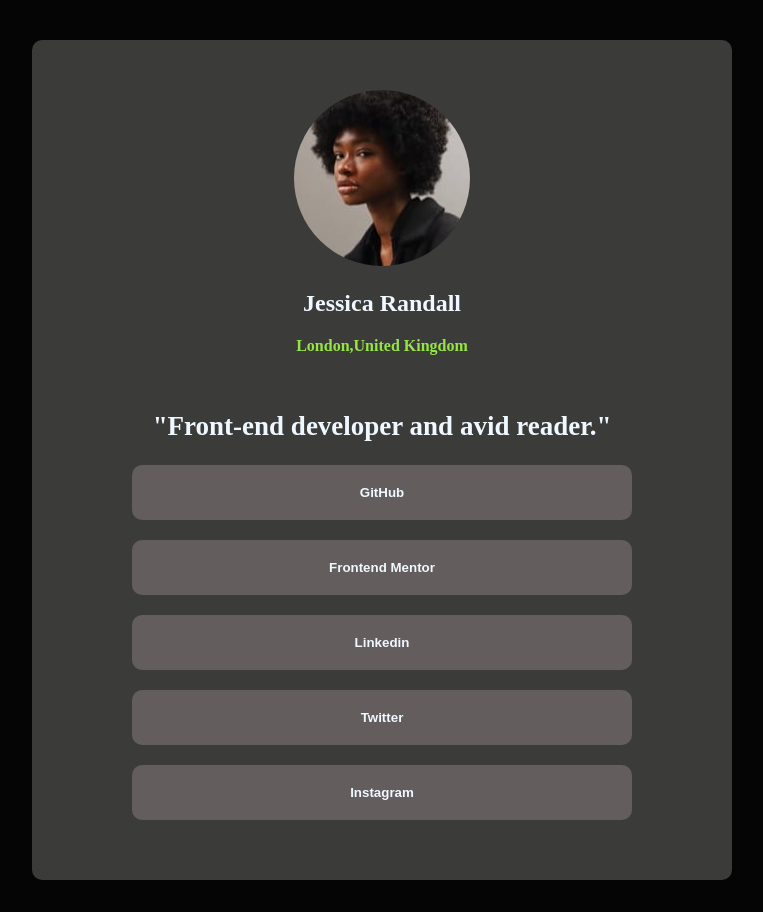
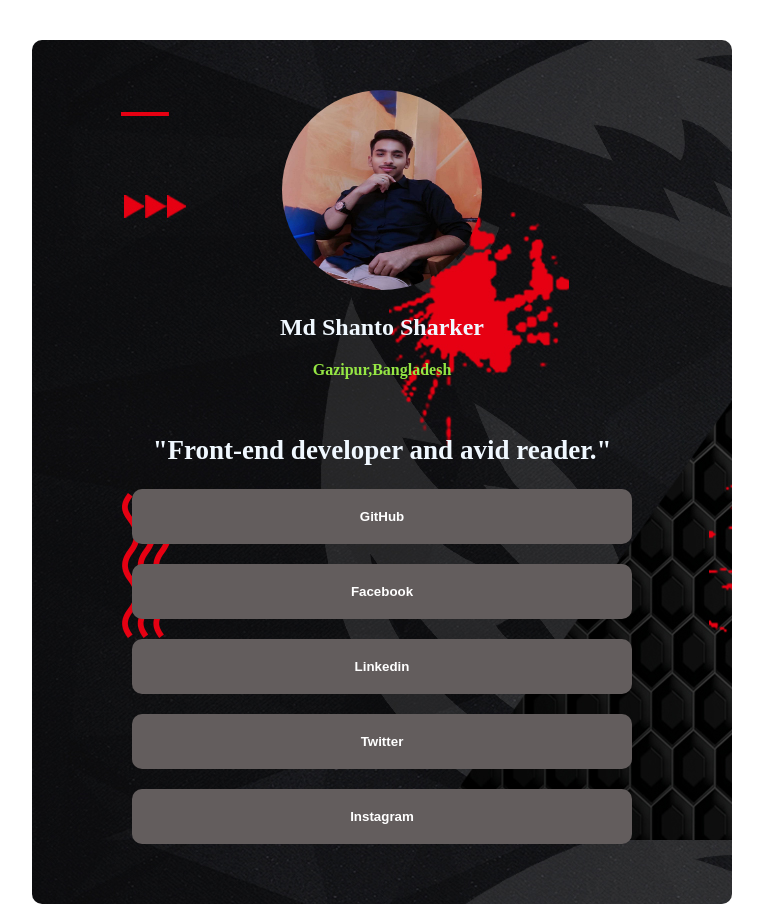
Before and after one commit to Md-Shanto-Sharker/social-link-profile-2025-, a plain HTML site: page index.html in a window 1280 px wide. Shown: the whole page, without its empty margins (258-1021 px from the left). Before the commit the page ends 888 px from the top, so only its background shows below. Drawn offline with Linux system fonts and the light colour scheme; a web font is replaced by a local one.

Commit message:
added new

```diff
--- a/index.html
+++ b/index.html
@@ -12,12 +12,12 @@
 <body>
     <section class="section">
     <div class="picture-div">
-        <img class="picture" src="assets/images/avatar-jessica.jpeg" alt="">
+        <img class="picture" src="assets/images/shanto.jpg" alt="">
     </div>
 
     <div class="picture-div">
-        <h1 class="header reader">Jessica Randall</h1>
-        <p class="para1 reader">London,United Kingdom</p>
+        <h1 class="header reader">Md Shanto Sharker</h1>
+        <p class="para1 reader">Gazipur,Bangladesh</p>
     </div>
 
     <br>
@@ -26,23 +26,23 @@
     </div>
 
     <!-- Github -->
-        <button class="btn" type="button">GitHub</button>
+        <button class="btn" type="button"><a href="https://github.com/Md-Shanto-Sharker?tab=overview&from=2025-01-01&to=2025-01-04">GitHub</a></button>
 
         <br>
     <!-- Frontend Mentor -->
-        <button class="btn" type="button">Frontend Mentor</button>
+        <button class="btn" type="button"><a href="https://www.facebook.com/mdshantosharker01/">Facebook</a></button>
 
         <br>
     <!--Linkedin  -->
-        <button class="btn" type="button">Linkedin</button>
+        <button class="btn" type="button"><a href="https://www.linkedin.com/mynetwork/grow/?skipRedirect=true">Linkedin</a></button>
 
         <br>
     <!--Twitter  -->
-        <button class=" btn"  type="button">Twitter</button>
+        <button class=" btn"  type="button"><a href="https://x.com/MSharkar56587?fbclid=IwZXh0bgNhZW0CMTAAAR3urFM-4olmntZmahmutzWAqH7QH7E-V9O_KfTwqwMw653-XEfn9GJ1Owc_aem_YzMDURQvWI7MdtxNFoZEow&mx=2">Twitter</a></button>
 
         <br>
     <!-- Instagram< -->
-        <button class="btn" type="button">Instagram</button>
+        <button class="btn" type="button"><a href="https://www.instagram.com/">Instagram</a></button>
 </section>
 </body>
 </html>
--- a/styles/style.css
+++ b/styles/style.css
@@ -1,11 +1,11 @@
 /* body */
 body{
     font-family: "DM Serif Text", serif;
-    background-color: rgb(5, 5, 5);
+    background-color: rgb(255, 255, 255);
 }
 /* main section */
 .section{
-    background-color: rgb(59, 59, 58);
+    background-color: rgba(58, 56, 58, 0.726);
     max-width: 500px;
     padding: 100px;
     margin:  auto;
@@ -14,11 +14,25 @@ body{
     border-radius: 10px;
     padding-top: 50px;
     padding-bottom: 40px;
+    background-image:url(../assets/images/background.jpg)
+}
+
+a{
+    text-decoration: none;
+    color: white;
 
 }
 
+a:hover{
+    background-color: chartreuse;
+    color: black;
+    transition: all;
+
+}
 /* picture */
 .picture{
+    width:200px;
+    height: 200px;
     border-radius:50%;
 }
 
```
Also changed, not shown: assets/images/background.jpg (added), assets/images/shanto.jpg (added), 1 other file.
